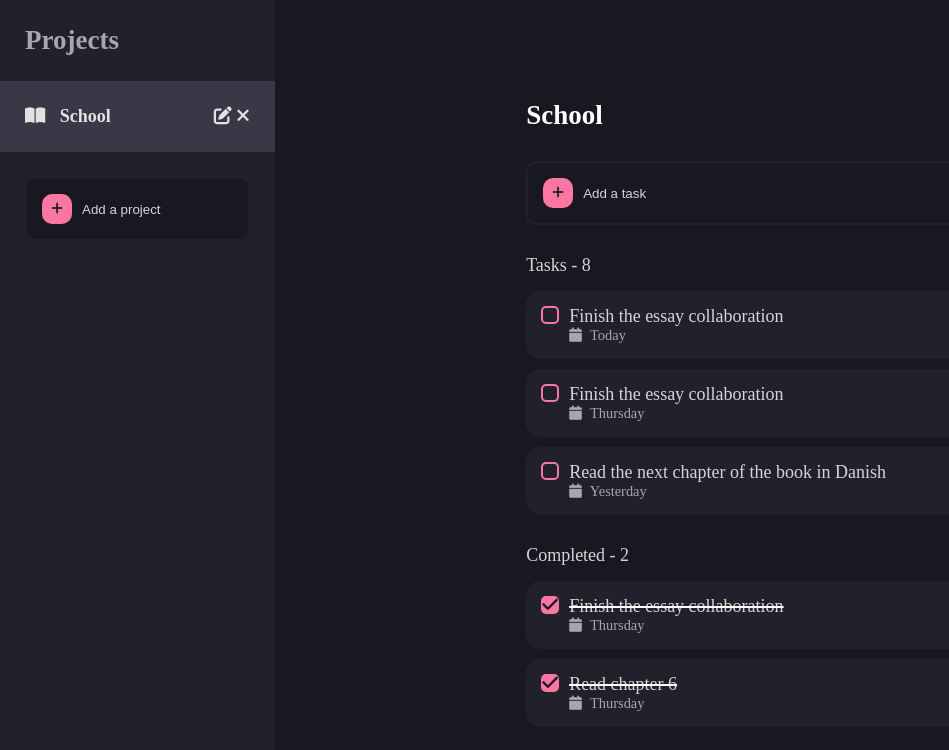
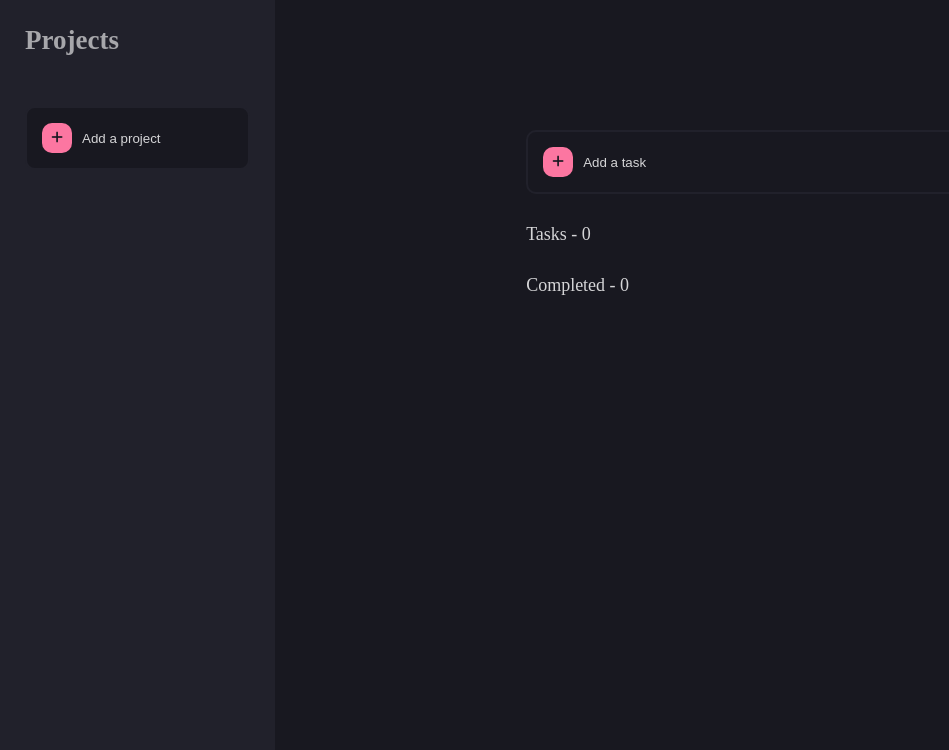
Before and after one commit to Selt0/todo-list, a website built with webpack: page dist/index.html in a window 1280 px wide. Shown: the whole page, without its empty margins (0-949 px from the left). Built offline with nearby package versions, Linux system fonts and the light colour scheme.

Commit message:
remove html content, leave skeleton

```diff
--- a/dist/index.html
+++ b/dist/index.html
@@ -10,16 +10,6 @@
       <section class="sidebar">
         <h2>Projects</h2>
         <div class="project-container">
-           <div class="project active">
-            <div class="project-info">
-              <i class="fa-solid fa-book-open"></i>
-              <span class="project-title">School</span>
-            </div>
-            <div class="project-buttons">
-              <i class="fa-solid fa-pen-to-square"></i>
-              <i class="fa-solid fa-xmark"></i>
-            </div>
-          </div>
         </div>
         <div class="add-project">
           <button id="add-project" class="btn">
@@ -32,7 +22,7 @@
       </section>
       <section class="tasks">
         <div class="container">
-          <h1 class="project-title">School</h1>
+          <h1 class="project-title"></h1>
           <div class="add-task">
             <button id="add-task" class="btn">
               <div class="add-icon">
@@ -41,81 +31,13 @@
               Add a task
             </button>
           </div>
-          <p class="counter">Tasks - <span class="total-tasks">8</span></p>
+          <p class="counter">Tasks - <span class="total-tasks">0</span></p>
           <div class="tasks-container">
-            <div class="card">
-              <div class="checkbox">
-              </div>
-              <div class="task-info">
-                <p class="task-title">Finish the essay collaboration</p>
-                <div class="task-details">
-                  <div class="due-date">
-                    <i class="fa-solid fa-calendar"></i>
-                    <span class="day">Today</span>
-                  </div>
-                </div>
-              </div>
-            </div>
-            <div class="card">
-              <div class="checkbox">
-              </div>
-              <div class="task-info">
-                <p class="task-title">Finish the essay collaboration</p>
-                <div class="task-details">
-                  <div class="due-date">
-                    <i class="fa-solid fa-calendar"></i>
-                    <span class="day">Thursday</span>
-                  </div>
-                </div>
-              </div>
-            </div>
-            <div class="card">
-              <div class="checkbox">
-              </div>
-              <div class="task-info">
-                <p class="task-title">Read the next chapter of the book in Danish</p>
-                <div class="task-details">
-                  <div class="due-date">
-                    <i class="fa-solid fa-calendar"></i>
-                    <span class="day">Yesterday</span>
-                  </div>
-                </div>
-              </div>
-            </div>
           </div>
 
-          <p class="counter">Completed - <span class="total-completed-tasks">2</span></p>
+          <p class="counter">Completed - <span class="total-completed-tasks">0</span></p>
 
           <div class="completed-tasks tasks-container">
-
-            <div class="card">
-              <div class="checkbox checked">
-                <i class="fa-solid fa-check"></i>
-              </div>
-              <div class="task-info">
-                <p class="task-title completed">Finish the essay collaboration</p>
-                <div class="task-details">
-                  <div class="due-date">
-                    <i class="fa-solid fa-calendar"></i>
-                    <span class="day">Thursday</span>
-                  </div>
-                </div>
-              </div>
-            </div>
-            <div class="card">
-              <div class="checkbox checked">
-                <i class="fa-solid fa-check"></i>
-              </div>
-              <div class="task-info">
-                <p class="task-title completed">Read chapter 6</p>
-                <div class="task-details">
-                  <div class="due-date">
-                    <i class="fa-solid fa-calendar"></i>
-                    <span class="day">Thursday</span>
-                  </div>
-                </div>
-              </div>
-            </div>
           </div>
         </div>
       </section>
```
